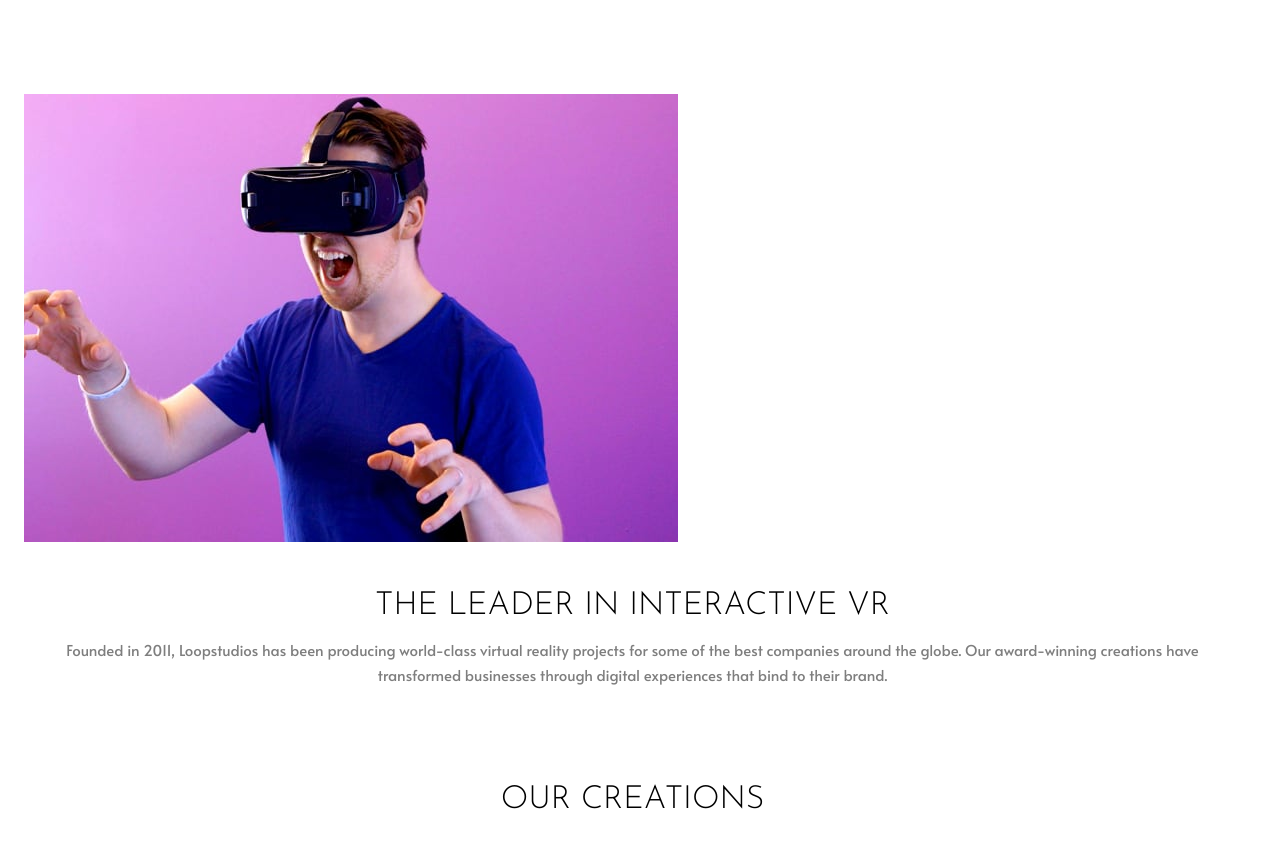
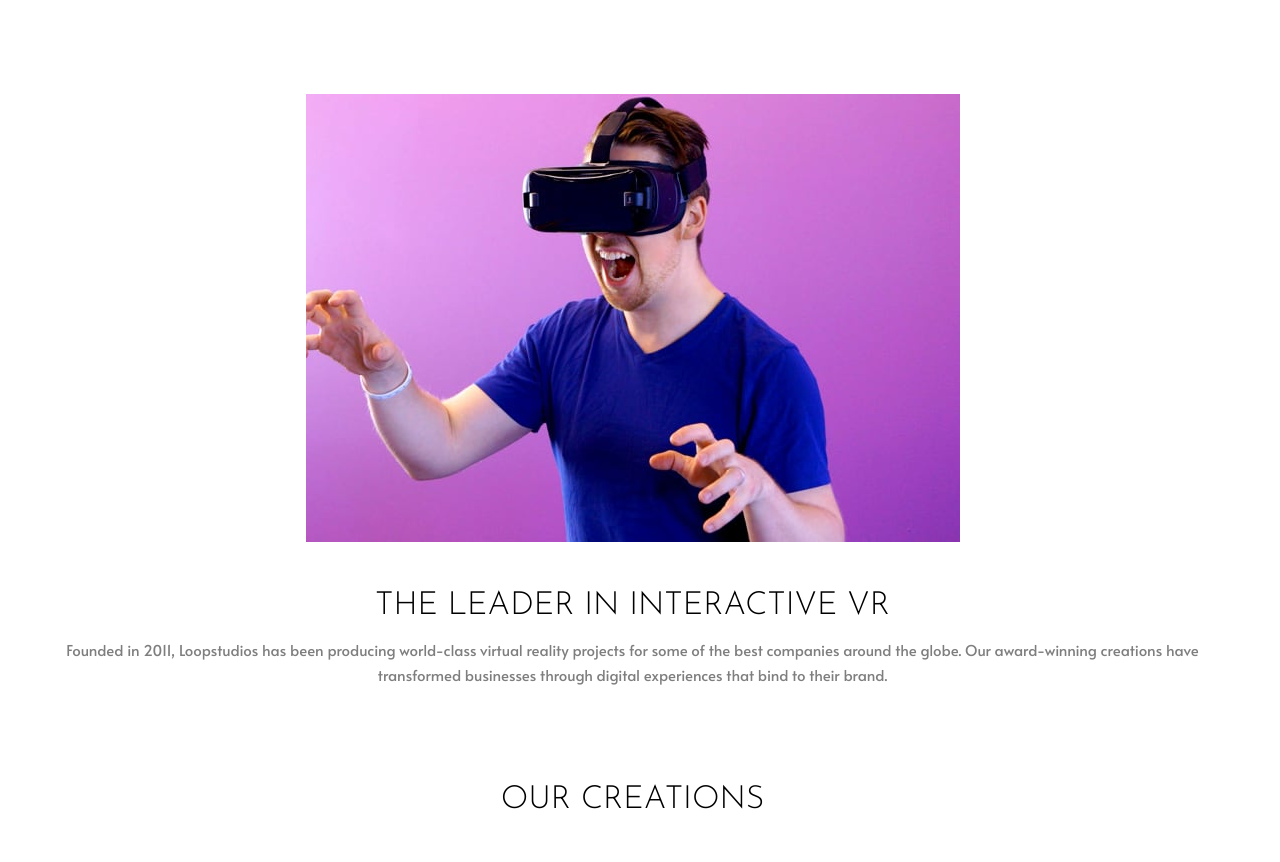
Before and after one commit to g-akca/loopstudios-landing-page, a React (Vite) app: page / in a window 1280 px wide. Shown: the part 652-1514 px from the top of the page. Built offline with nearby package versions, Linux system fonts and the light colour scheme.

Commit message:
Center AboutSection items

```diff
--- a/src/components/AboutSection.jsx
+++ b/src/components/AboutSection.jsx
@@ -2,7 +2,7 @@ import interactiveImg from "/images/mobile/image-interactive.jpg";
 
 function AboutSection() {
   return (
-    <section>
+    <section className="flex flex-col items-center">
       <img src={interactiveImg} alt="Person wearing VR goggles" />
 
       <div className="pt-12 px-6 flex flex-col gap-4 text-center">
```
